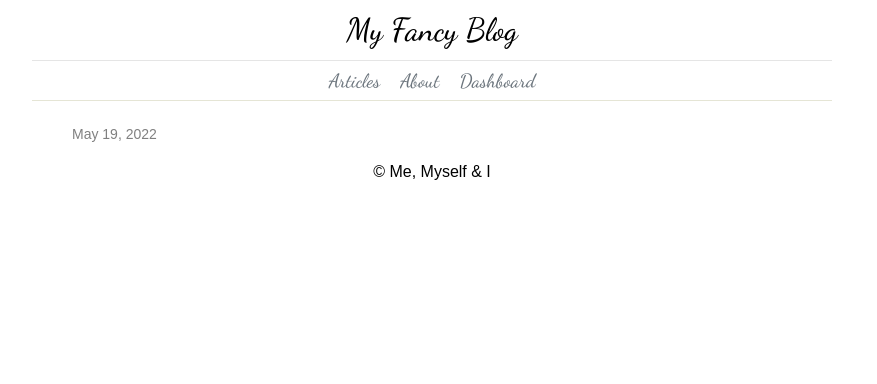
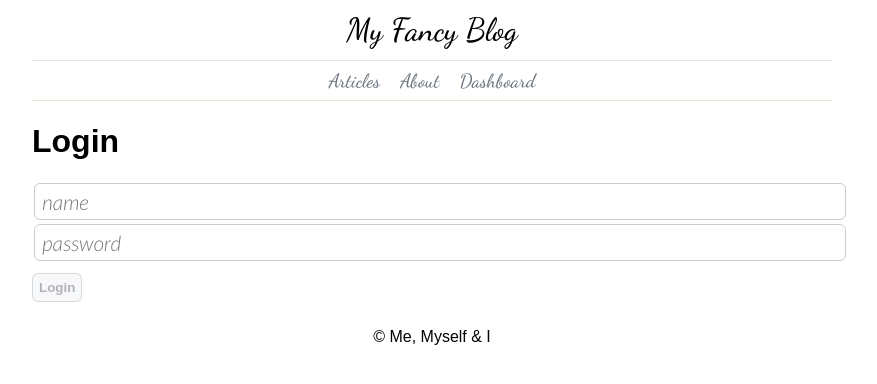
Before and after one commit to calebeds/ng-blog, an Angular app: page /login in a window 1280 px wide. Shown: the top 384 px of the page, without its empty margins (208-1085 px from the left). Built offline with nearby package versions, Linux system fonts and the light colour scheme; no server answers; a web font is replaced by a local one.

Commit message:
outline login component

```diff
--- a/src/app/app.module.ts
+++ b/src/app/app.module.ts
@@ -14,6 +14,7 @@ import { DashboardComponent } from './dashboard/dashboard.component';
 import { ArticleOverviewComponent } from './dashboard/article-overview/article-overview.component';
 import { EditArticleComponent } from './dashboard/edit-article/edit-article.component';
 import { FormsModule } from '@angular/forms';
+import { LoginComponent } from './login/login.component';
 
 @NgModule({
   declarations: [
@@ -27,6 +28,7 @@ import { FormsModule } from '@angular/forms';
     DashboardComponent,
     ArticleOverviewComponent,
     EditArticleComponent,
+    LoginComponent,
   ],
   imports: [
     BrowserModule.withServerTransition({ appId: 'serverApp' }),
--- a/src/app/dashboard/edit-article/edit-article.component.css
+++ b/src/app/dashboard/edit-article/edit-article.component.css
@@ -6,17 +6,6 @@
 
 .property {
     margin-top: 10px;
-}
-
-input {
-    font-size: 21px;
-    padding: 5px;
-    border-radius: 6px;
-    border: 1px solid #ccc;
-    margin: 2px;
-    text-indent: 2px;
-    width: 100%;
-    font-family: 'Lato', sans-serif;
 }
 
 textarea {
--- /dev/null
+++ b/src/app/login/login.component.css
@@ -0,0 +1,4 @@
+.invalid {
+    color: red;
+    font-size: 14px;
+}
--- /dev/null
+++ b/src/app/login/login.component.html
@@ -0,0 +1,24 @@
+<h1>Login</h1>
+
+<form (ngSubmit)="login()" #loginForm="ngForm">
+    <div>
+        <input type="text" required [(ngModel)]="user.name" name="name"
+            #name="ngModel" placeholder="name" />
+        <div [hidden]="name.valid || name.pristine || !name.touched" class="invalid">
+            Name is required
+        </div>
+    </div>
+    <div>
+        <input type="text" required [(ngModel)]="user.password" name="password"
+            #password="ngModel" placeholder="password" />
+        <div [hidden]="password.valid || password.pristine || !password.touched" class="invalid">
+            Password is required
+        </div>
+    </div>
+
+    <button type="submit" class="button" [disabled]="loginForm.form.invalid">
+        Login
+    </button>
+</form>
+
+<span style="color: red">{{errorMessage}}</span>
--- /dev/null
+++ b/src/app/login/login.component.ts
@@ -0,0 +1,31 @@
+import { Component } from '@angular/core';
+import { User } from '../models/user';
+import { AuthService } from '../service/auth.service';
+
+@Component({
+  selector: 'app-login',
+  templateUrl: './login.component.html',
+  styleUrls: ['./login.component.css']
+})
+export class LoginComponent {
+  user = new User();
+  errorMessage = '';
+
+  constructor(private authService: AuthService) { }
+
+  login() {
+    this.errorMessage = '';
+    this.authService.login(this.user.name, this.user.password).subscribe(
+      result => {
+        if(typeof localStorage !== 'undefined') {
+          localStorage.setItem('token', result.token);
+        }
+      },
+      err => {
+        console.log(err);
+        this.errorMessage =  'Username or password is wrong';
+      }
+    );
+  }
+
+}
--- /dev/null
+++ b/src/app/models/user.ts
@@ -0,0 +1,4 @@
+export class User {
+    name = '';
+    password = '';
+}
--- /dev/null
+++ b/src/app/service/auth.service.ts
@@ -0,0 +1,20 @@
+import { HttpClient } from '@angular/common/http';
+import { Injectable } from '@angular/core';
+import { Observable } from 'rxjs';
+import { environment } from 'src/environments/environment';
+
+@Injectable({
+  providedIn: 'root'
+})
+export class AuthService {
+
+  constructor(private http: HttpClient) { }
+
+  login(name: string, password: string): Observable<{token: string}> {
+    return this.http.post<{token: string}>(`${environment.apiUrl}/user/login`,
+     {
+      name,
+      password
+    });
+  }
+}
--- a/src/styles.css
+++ b/src/styles.css
@@ -3,6 +3,18 @@ body {
     margin: 0 auto;
     max-width: 800px;
     font-family: Arial, Helvetica, sans-serif;
+}
+
+
+input {
+    font-size: 21px;
+    padding: 5px;
+    border-radius: 6px;
+    border: 1px solid #ccc;
+    margin: 2px;
+    text-indent: 2px;
+    width: 100%;
+    font-family: 'Lato', sans-serif;
 }
 
 
```
Also changed, not shown: src/app/app-routing.module.ts (+5 -3 lines).
